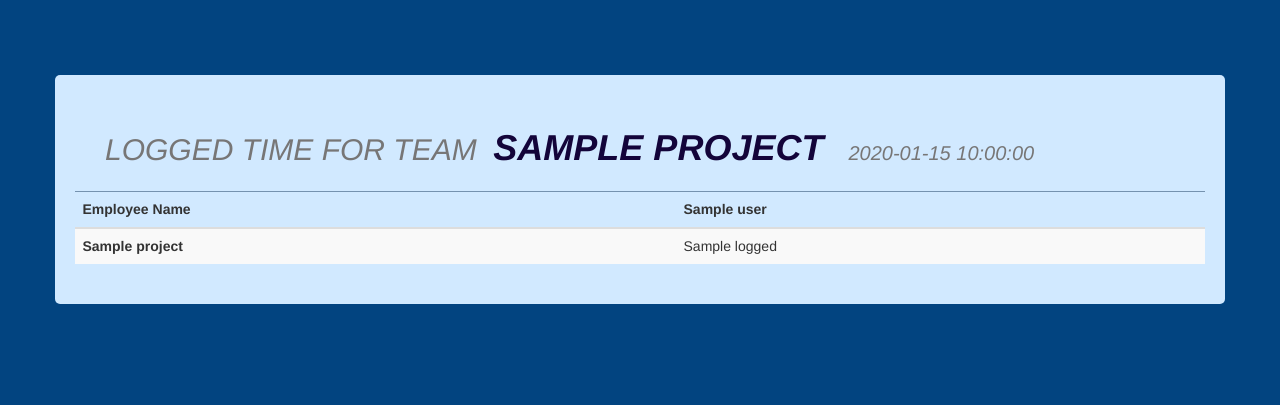
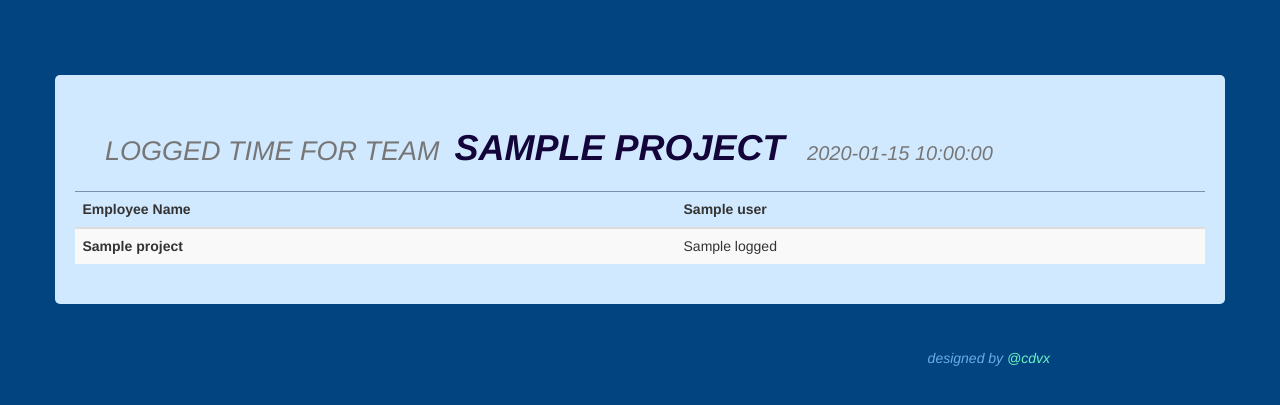
Before and after one commit to cdvx/time-tracker, a Flask app: template templates/table.html in a window 1280 px wide. Shown: the top 405 px of the page. Run offline with Flask 2, Linux system fonts and the light colour scheme; the template is opened without the code that fills it: most values are stand-ins (such as "Sample title", 1, 10 or a date in 2020); parts of the project's set-up code (start-up, migrations or seed data) failed here and were passed over; some libraries are stand-ins or nearby versions.

Commit message:
Edit styles

```diff
--- a/static/styles.css
+++ b/static/styles.css
@@ -30,7 +30,7 @@ div.container.root {
     font-style: italic;
     font-weight: 400;
     text-transform: uppercase;
-    font-size: 30px;
+    font-size: 27px;
     margin-left: 3rem;
     color: #777676;
 }
@@ -43,3 +43,17 @@ div.container.root {
     font-size: 20px;
     text-transform: capitalize;
 }
+.footer {
+    font-style: italic;
+    margin: 3rem;
+    text-align: right;
+    position: absolute;
+    right: 200px;
+    color: #69ace6;
+}
+.footer a {
+    color: rgb(107, 243, 198);;
+}
+.footer a:hover {
+    color: rgb(221, 202, 26);;
+}
--- a/templates/main.html
+++ b/templates/main.html
@@ -13,5 +13,6 @@
             {% block content %}
             {% endblock %}
         </div>
+        <footer><div class="footer">designed by <a href="https://github.com/cdvx">@cdvx</a></div></footer>
     </body>
 </html>
```
Also changed, not shown: README.md (added), api/storage/__init__.py, api/storage/file_store.py (added).
